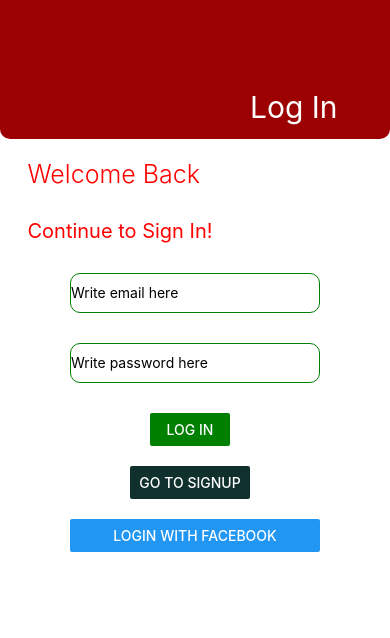
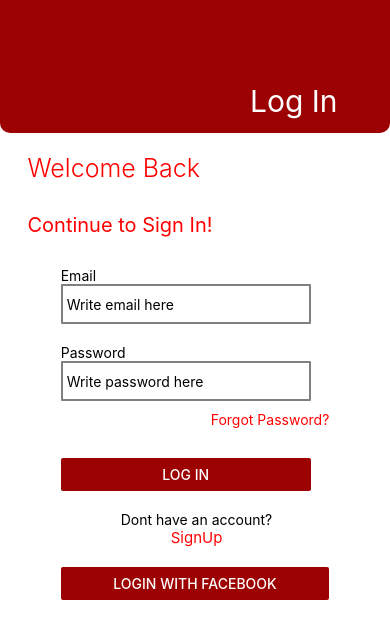
Before and after one commit to Hammad-23/BloodDonation-App, a React Native app: screen / in a window 390 px wide. Shown: the top 638 px of the page. Built offline with nearby package versions, Linux system fonts and the light colour scheme.

Commit message:
UI changed

```diff
--- a/screen/login/index.js
+++ b/screen/login/index.js
@@ -80,31 +80,37 @@ function LogIn(props) {
        <View>
 
          <View>
+           <Text>Email</Text>
            <TextInput onChange={val}
 
 
 
-           style={{height: 40, borderColor: 'green', borderWidth: 1, maxWidth: 250, minWidth: 250,borderRadius:10}} placeholder='Write email here'/>
+           style={{height: 40, borderColor: 'grey', borderWidth: 2, maxWidth: 250, minWidth: 250,borderRadius:1}} placeholder=' Write email here'/>
          </View>
-         <View style={{marginTop: 30}}>
-           <TextInput onChange={pass} style={{height: 40, borderColor: 'green', borderWidth: 1, maxWidth: 250, minWidth: 250,borderRadius:10}} secureTextEntry={true}  placeholder='Write password here'/>
+         <View style={{marginTop: 20}}>
+           <Text>Password</Text>
+           <TextInput onChange={pass} style={{height: 40, borderColor: 'grey', borderWidth: 2, maxWidth: 250, minWidth: 250,borderRadius:1}} secureTextEntry={true}  placeholder=' Write password here'/>
          </View>
-         <View style={{marginTop: 30, width: 80, marginLeft: 80}}>
-           <TouchableOpacity>
-           <Button onPress={login}   title='Log In' color='green' />
-           </TouchableOpacity>
+         <Text style={{color:'red',marginLeft:150,marginTop:10}}>Forgot Password?</Text>
+         <View style={{marginTop: 30, width: 250}}>
+           {/* <TouchableOpacity onPress={login}
+            style={{backgroundColor:'red',height:'30'}}>
+           <Text>Log In</Text>
+           </TouchableOpacity> */}
+           <Button  onPress={login} title='Log In' color='#9c0202'  />
          </View>
-         <View style={{marginTop: 20, width: 120, marginLeft: 60}}>
-           <TouchableOpacity>
-           <Button  onPress={()=>{props.setLog(false)
+         <View style={{marginTop: 20, width: 200, marginLeft: 60}}>
+           <Text>Dont have an account?</Text>
+           {/* <TouchableOpacity> */}
+           <Text  onPress={()=>{props.setLog(false)
            props.setSign(true)
 
-          }}   title='Go to SignUp' color='#10302d' />
-          </TouchableOpacity>
+          }} style={{color:'red',marginLeft:50,fontSize:15}} >SignUp</Text>
+          {/* </TouchableOpacity> */}
          </View>
          <View style={{marginTop: 20}}>
            <TouchableOpacity>
-           <Button title='LogIn with Facebook'/>
+           <Button title='LogIn with Facebook' color='#9c0202'/>
            </TouchableOpacity>
          </View>
        </View>
--- a/screen/signup/index.js
+++ b/screen/signup/index.js
@@ -1,12 +1,12 @@
 import React, { useState } from 'react';
 // import SyncStorage from 'sync-storage';
 import { AsyncStorage } from 'react-native';
-import { StyleSheet, Text, View, TextInput, Button,ImageBackground } from 'react-native';
+import { StyleSheet, Text, View, TextInput, Button,ImageBackground,ScrollView } from 'react-native';
 
 
 function SignUp(props){
 
-    const image = {uri: 'https://images.assetsdelivery.com/compings_v2/writerfantast/writerfantast1811/writerfantast181100249.jpg'}
+    // const image = {uri: 'https://images.assetsdelivery.com/compings_v2/writerfantast/writerfantast1811/writerfantast181100249.jpg'}
 
     const [email,setEmail]=useState('')
     const [password,setPassword]=useState('')
@@ -48,33 +48,46 @@ function SignUp(props){
 
     return(
         <>
-        <ImageBackground source={image} style={{ flex: 1,
+        <ScrollView>
+        {/* <ImageBackground source={image} style={{ flex: 1,
       resizeMode: 'cover',
-      justifyContent: 'center',}}>
-        <View style={{alignItems:"center",marginTop:120}}>
+      justifyContent: 'center',}}> */}
+        <View style={{marginBottom: 20,backgroundColor: '#9c0202',borderRadius:8,width: '100%',height:200}}>
+          {/* <Text style={{color: 'red', fontSize: 30, fontFamily: 'sans-serif', fontWeight:"bold",marginLeft:40}}>Blood Donation App</Text> */}
+          <Text style={{color: 'white',marginTop:150,marginLeft:250,fontSize:30}}>Sign Up</Text>
+        </View>
+        <View  >
+           <Text style={{color:'red',fontSize:25,fontWeight:'300',paddingBottom:30,paddingRight:150}}>Welcome Back </Text>
+           <Text style={{color:'red',fontSize:20,paddingBottom:30,paddingRight:150}}>Continue to Sign Up!</Text>
+         </View>
+        <View style={{alignItems:"center"}}>
 
             <View>
-                <TextInput onChange={fullname} style={{height: 40, borderColor: 'green', borderWidth: 1, maxWidth: 250, minWidth: 250,borderRadius:10}} placeholder='Enter FullName '/>
+                <Text>Full Name</Text>
+                <TextInput onChange={fullname} style={{height: 40, borderColor: 'grey', borderWidth: 2, maxWidth: 250, minWidth: 250,borderRadius:1}} placeholder=' Enter FullName '/>
             </View>
-            <View style={{marginTop: 30}}>
-                <TextInput onChange={userEmail} style={{height: 40, borderColor: 'green', borderWidth: 1, maxWidth: 250, minWidth: 250,borderRadius:10}} placeholder='Enter Email'/>
+            <View style={{marginTop: 20}}>
+                <Text>Email</Text>
+                <TextInput onChange={userEmail} style={{height: 40, borderColor: 'grey', borderWidth: 2, maxWidth: 250, minWidth: 250,borderRadius:1}} placeholder=' Enter Email'/>
             </View>
-            <View style={{marginTop: 30}}>
-                <TextInput onChange={userPass} style={{height: 40, borderColor: 'green', borderWidth: 1, maxWidth: 250, minWidth: 250,borderRadius:10}} secureTextEntry={true} placeholder='Enter Password'/>
+
+            <View style={{marginTop: 20}}>
+            <Text>Password</Text>
+                <TextInput onChange={userPass} style={{height: 40, borderColor: 'grey', borderWidth: 2, maxWidth: 250, minWidth: 250,borderRadius:1}} secureTextEntry={true} placeholder=' Enter Password'/>
             </View>
-            <View style={{marginTop: 30}}>
-                <Button onPress={signup} color='green' title='Sign Up'/>
+            <View style={{marginTop: 20,width:250}}>
+                <Button onPress={signup} color='#9c0202' title='Sign Up'/>
             </View>
             <View style={{marginTop:20}}>
-            <Button onPress={()=>{props.setLog(true)
+            <Text onPress={()=>{props.setLog(true)
                                   props.setSign(false)
-            }} title='back'/>
+            }} title='back'>Have an account?<Text style={{color:'red',fontSize:15}}> Log In </Text></Text>
 
             </View>
 
         </View>
-        </ImageBackground>
-
+        {/* </ImageBackground> */}
+         </ScrollView>
         </>
     )
 }
```
